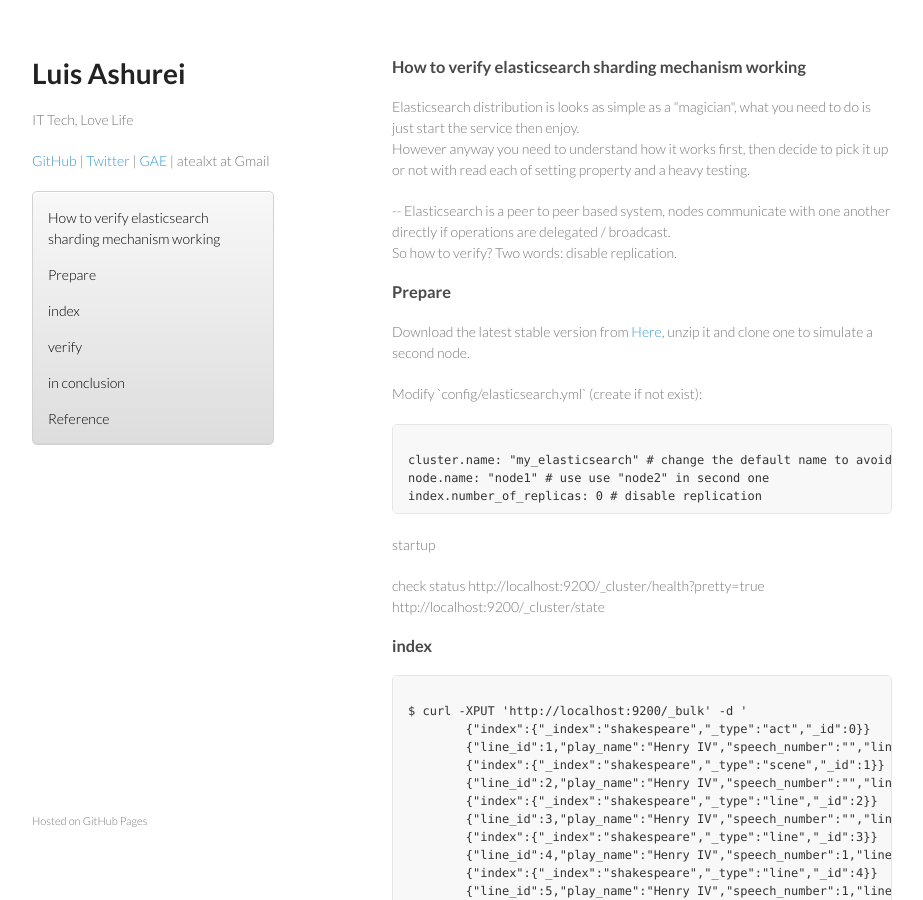
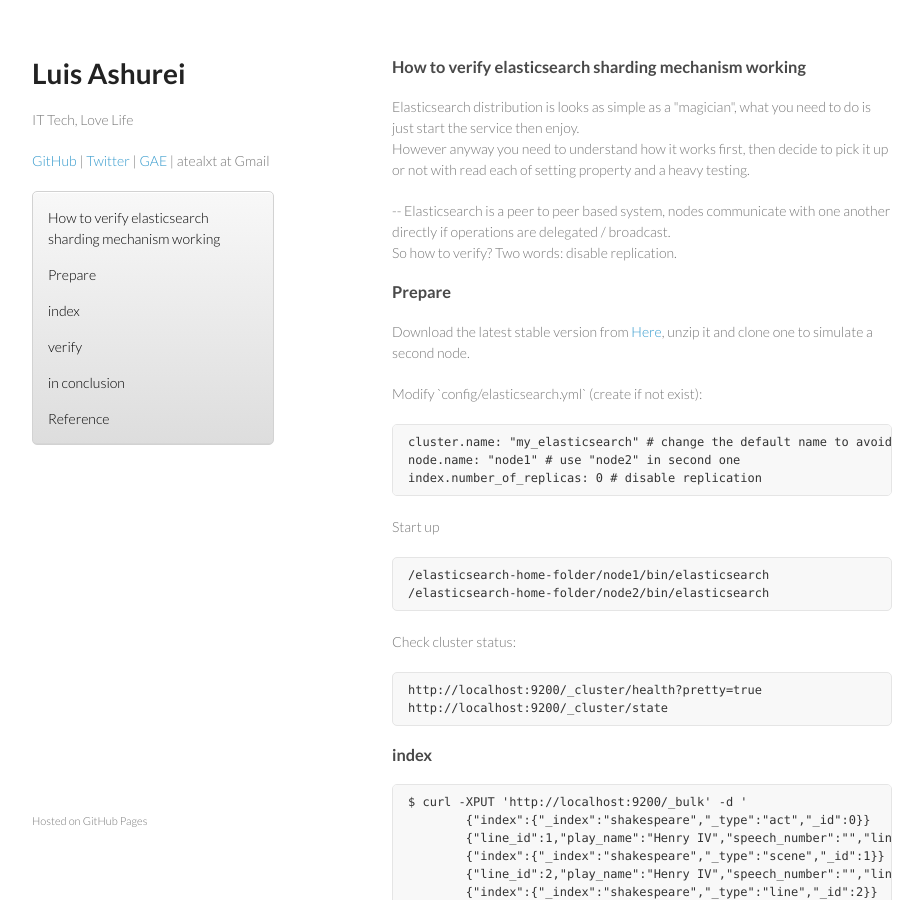
Before and after one commit to atealxt/atealxt.github.io, a Jekyll site: the page built from _posts/2014-09-24-how-to-verify-elasticsearch-shard.html, in a window 1280 px wide and 900 px high. Shown: the whole window, without its empty margins (178-1101 px from the left). Built offline with Jekyll 4.4.1, drawn with Linux system fonts in a browser that asks for light colours; comment, search, counter and statistics services are not loaded.

Commit message:
Update 2014-09-24-how-to-verify-elasticsearch-shard.html

```diff
--- a/_posts/2014-09-24-how-to-verify-elasticsearch-shard.html
+++ b/_posts/2014-09-24-how-to-verify-elasticsearch-shard.html
@@ -31,21 +31,24 @@ Download the latest stable version from <a href="http://www.elasticsearch.org/do
 
 <p>
 Modify `config/elasticsearch.yml` (create if not exist): <br>
-<pre><code>
-cluster.name: "my_elasticsearch" # change the default name to avoid possible conflict
-node.name: "node1" # use use "node2" in second one
+<pre><code>cluster.name: "my_elasticsearch" # change the default name to avoid possible conflict
+node.name: "node1" # use "node2" in second one
 index.number_of_replicas: 0 # disable replication
 </code></pre>
 </p>
 
 <p>
-startup
+Start up
+<pre><code>/elasticsearch-home-folder/node1/bin/elasticsearch
+/elasticsearch-home-folder/node2/bin/elasticsearch
+</code></pre>
 </p>
 
 <p>
-check status
-	http://localhost:9200/_cluster/health?pretty=true
-	http://localhost:9200/_cluster/state
+Check cluster status:
+<pre><code>http://localhost:9200/_cluster/health?pretty=true
+http://localhost:9200/_cluster/state
+</code></pre>
 </p>
 
 <h3>
@@ -53,8 +56,7 @@ check status
 index
 </h3>
 
-<pre><code>
-$ curl -XPUT 'http://localhost:9200/_bulk' -d '
+<pre><code>$ curl -XPUT 'http://localhost:9200/_bulk' -d '
 	{"index":{"_index":"shakespeare","_type":"act","_id":0}}
 	{"line_id":1,"play_name":"Henry IV","speech_number":"","line_number":"","speaker":"","text_entry":"ACT I"}
 	{"index":{"_index":"shakespeare","_type":"scene","_id":1}}
```
